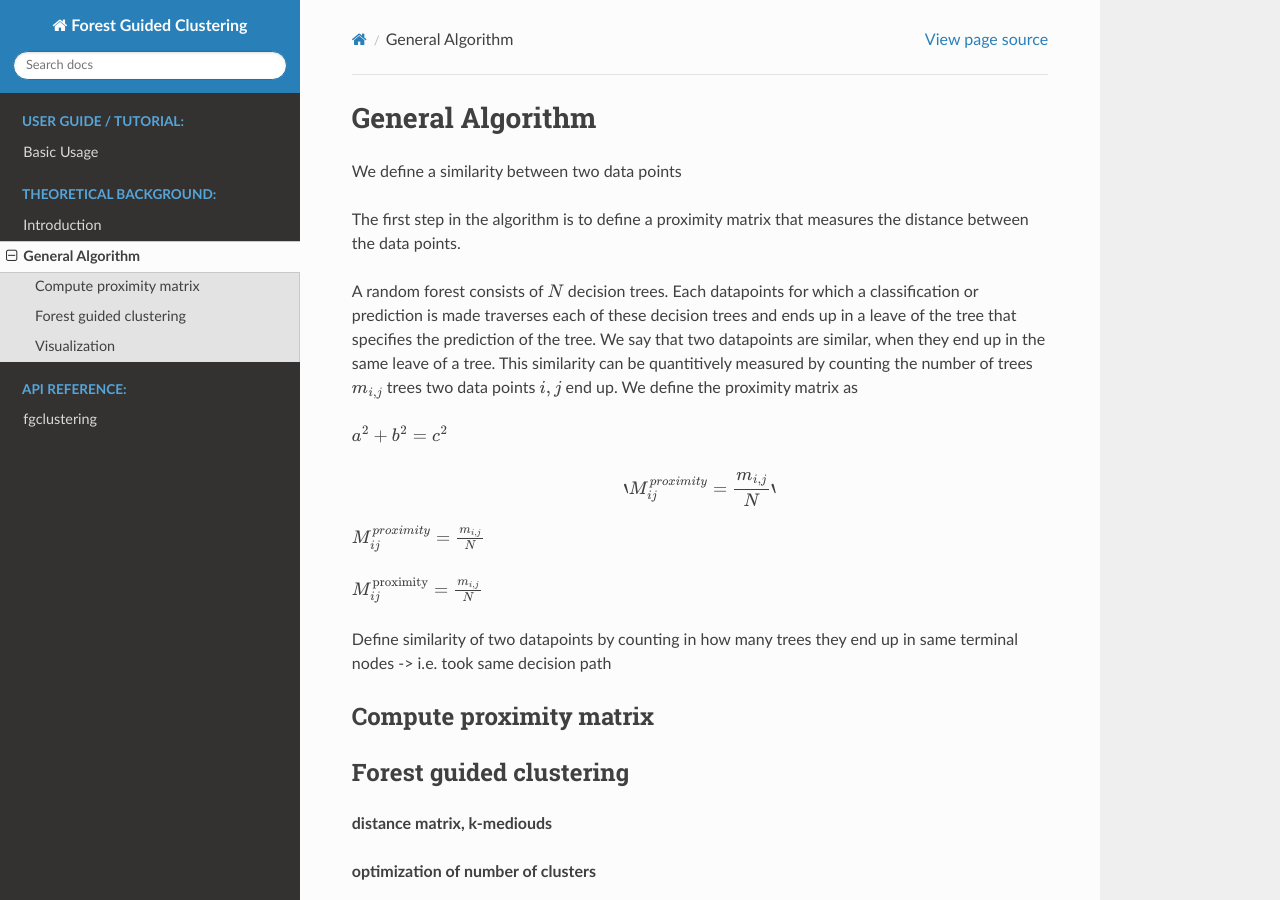
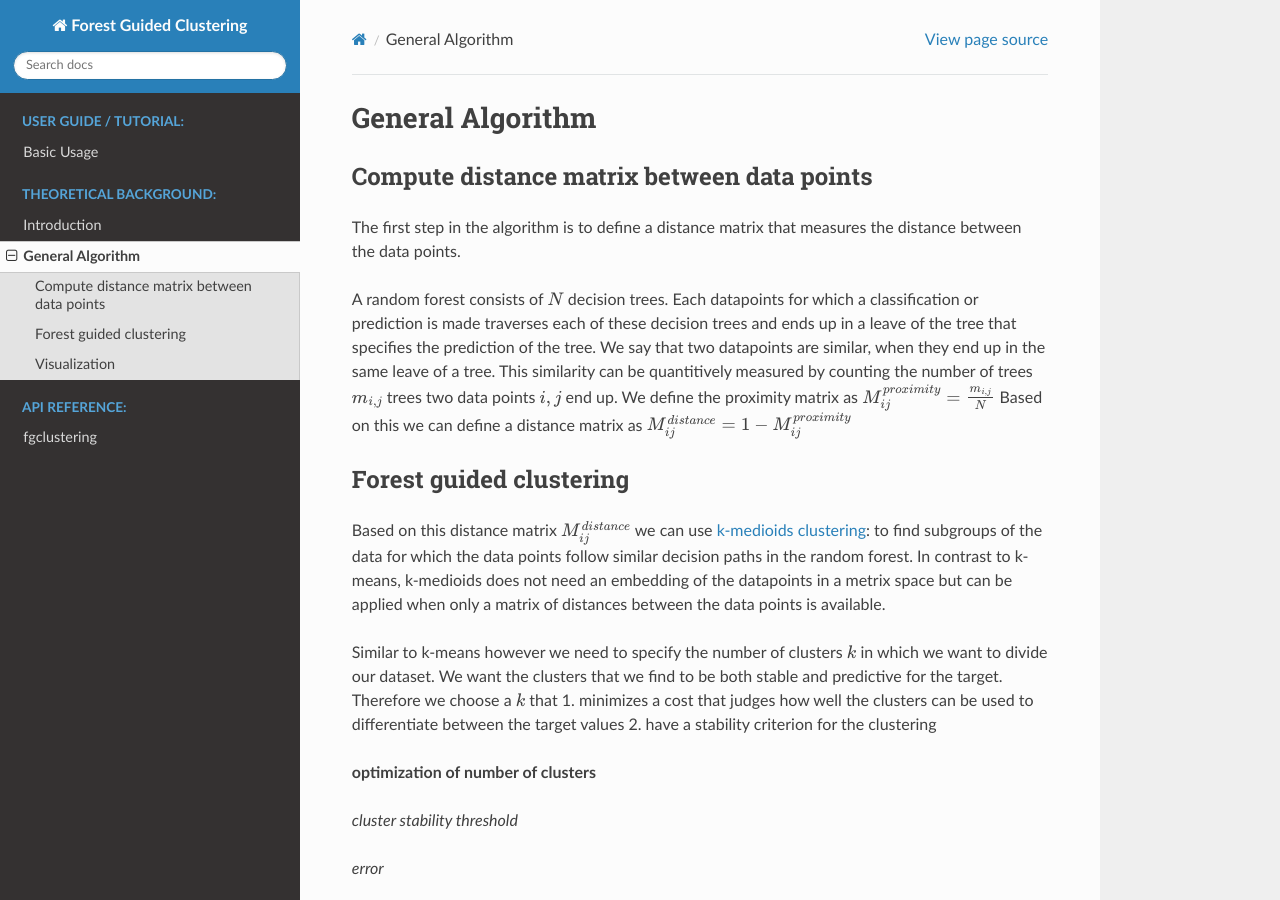
Before and after one commit to HelmholtzAI-Consultants-Munich/fg-clustering, a Sphinx documentation site: the page built from docs/source/general_algorithm.rst, in a window 1280 px wide and 900 px high. Built offline with Sphinx 7.4.7 and the Read the Docs theme 2.0.0, drawn with Linux system fonts in a browser that asks for light colours; pages that are not in the unit, such as notebooks, are missing from menus.

Commit message:
Update general_algorithm.rst

```diff
--- a/docs/source/general_algorithm.rst
+++ b/docs/source/general_algorithm.rst
@@ -1,39 +1,34 @@
 General Algorithm
 ===============
 
-We define a similarity between two data points
-
-The first step in the algorithm is to define a proximity matrix that measures the distance between the data points.
+Compute distance matrix between data points
+--------------------------------------------
+The first step in the algorithm is to define a distance matrix that measures the distance between the data points.
 
 A random forest consists of :math:`N` decision trees. Each datapoints for which a classification or prediction is made traverses each of these decision trees
 and ends up in a leave of the tree that specifies the prediction of the tree.
 We say that two datapoints are similar, when they end up in the same leave of a tree.
 This similarity can be quantitively measured by counting the number of trees :math:`m_{i,j}` trees two data points :math:`i,j` end up.
 We define the proximity matrix as
-
-:math:`a^2 + b^2 = c^2`
-
-
-.. math::
-  `M^{proximity}_{ij} = \frac{m_{i,j}}{N}`
-
-
 :math:`M^{proximity}_{ij} = \frac{m_{i,j}}{N}`
-
-:math:`M^\text{proximity}_{ij} = \frac{m_{i,j}}{N}`
-
-Define similarity of two datapoints by counting in how many trees they end up in same terminal nodes
--> i.e. took same decision path
-
-
-Compute proximity matrix
-------------------------
+Based on this we can define a distance matrix as
+:math:`M^{distance}_{ij} = 1-M^{proximity}_{ij}`
 
 
 Forest guided clustering
 ------------------------
+Based on this distance matrix :math:`M^{distance}_{ij}` we can use  `k-medioids clustering <https://en.wikipedia.org/wiki/K-medoids>`_:
+to find subgroups of the data for which the data points follow similar decision paths in the random forest.
+In contrast to k-means, k-medioids does not need an embedding of the datapoints in a metrix space
+but can be applied when only a matrix of distances between the data points is available.
 
-**distance matrix, k-mediouds**
+Similar to k-means however we need to specify the number of clusters :math:`k` in which we want to divide our dataset.
+We want the clusters that we find to be both stable and predictive for the target.
+Therefore we choose a :math:`k` that
+1. minimizes a cost that judges how well the clusters can be used to differentiate between the target values
+2. have a stability criterion for the clustering
+
+
 
 **optimization of number of clusters**
 
```
